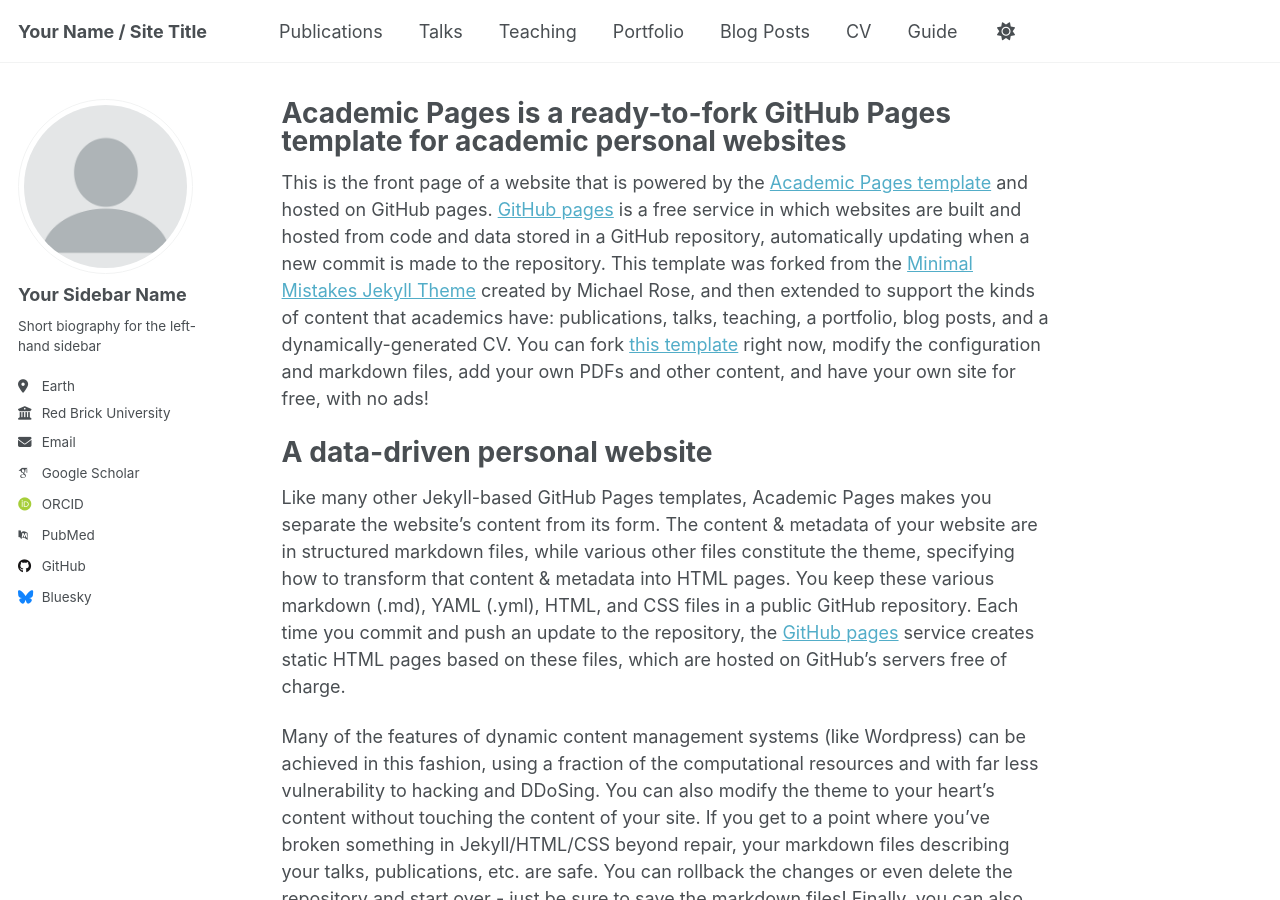
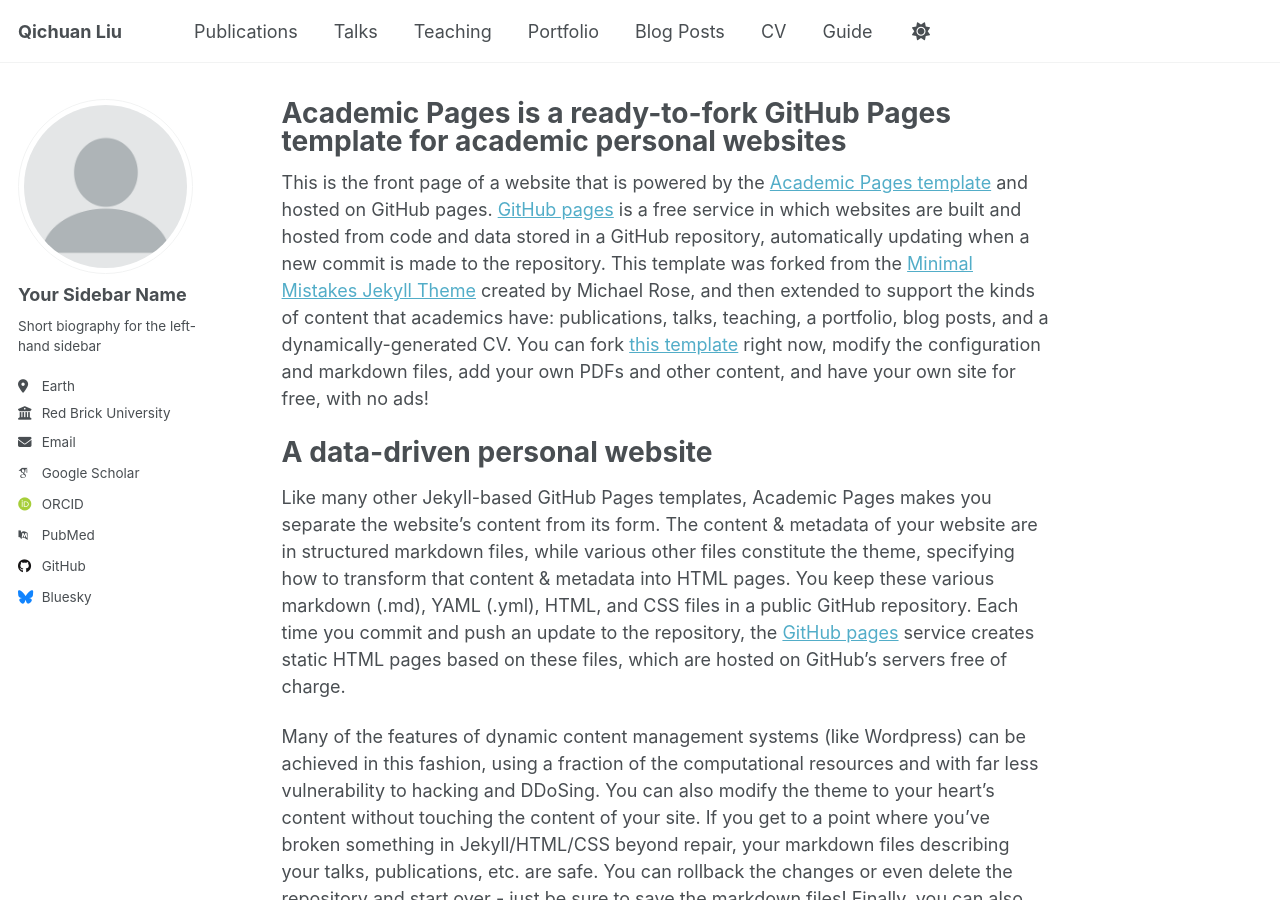
Before and after one commit to qcliu2001/qcliu2001.github.io, a Jekyll site: the page built from _pages/about.md, in a window 1280 px wide and 900 px high. Built offline with Jekyll 4.4.1, drawn with Linux system fonts in a browser that asks for light colours; some web fonts are replaced.

Commit message:
Update _config.yml

```diff
--- a/_config.yml
+++ b/_config.yml
@@ -9,7 +9,7 @@
 # Basic Site Settings
 locale                   : "en-US"
 site_theme               : "default"
-title                    : "Your Name / Site Title"
+title                    : "Qichuan Liu"
 title_separator          : "-"
 name                     : &name "Your Name"
 description              : &description "personal description"
```
